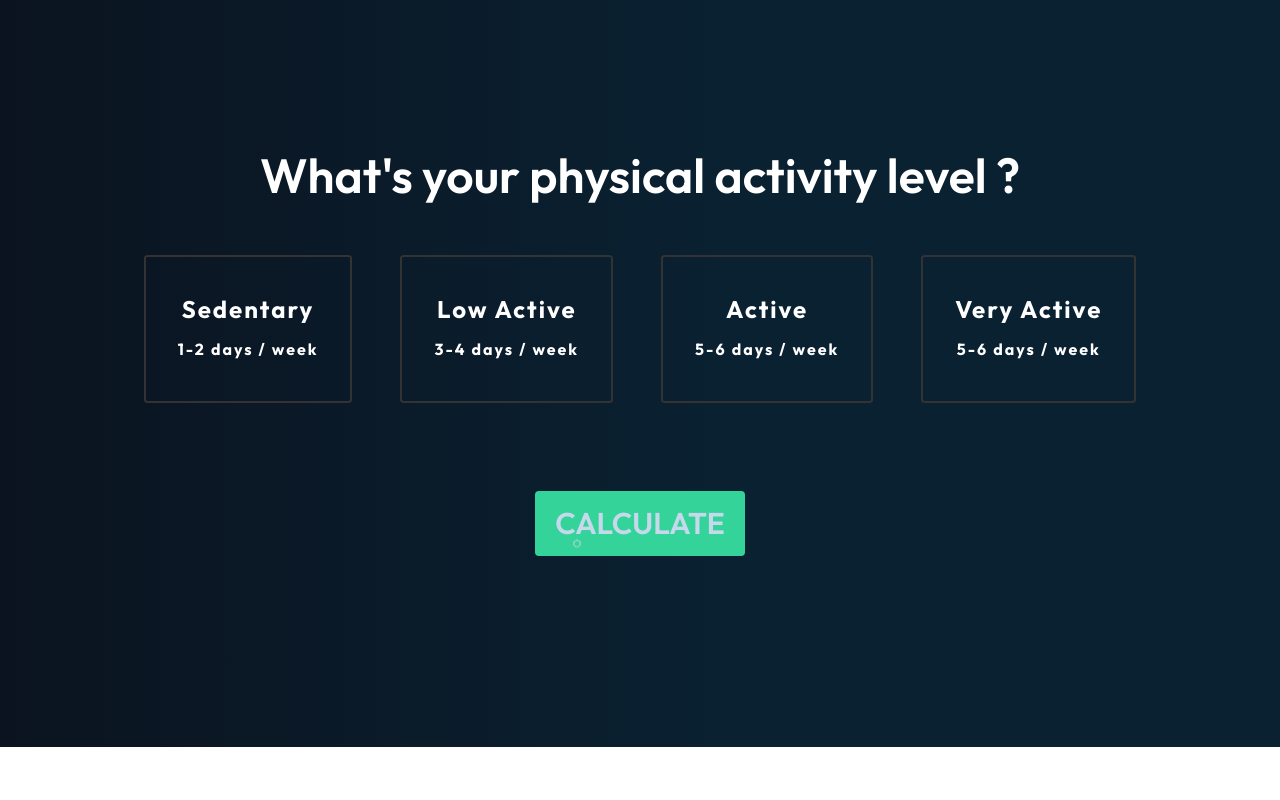
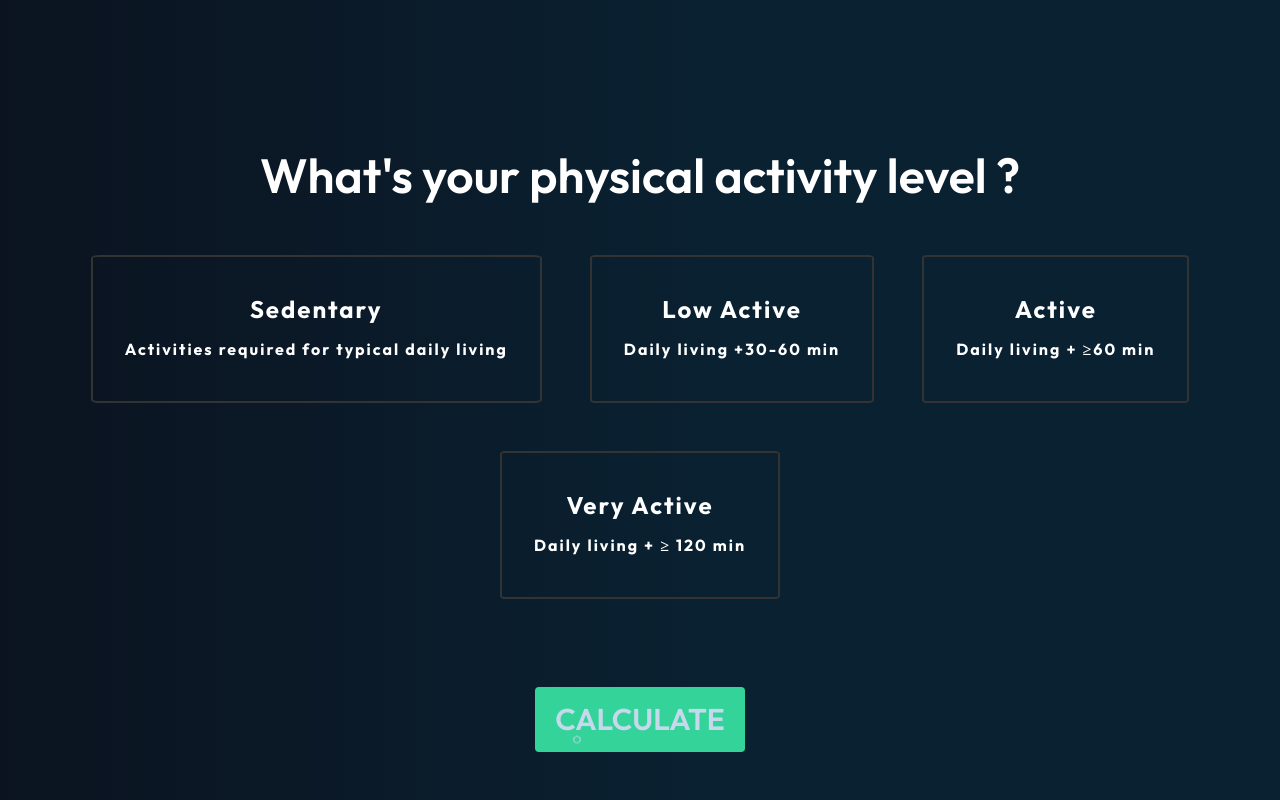
Before and after one commit to polanaeem1/Fitness_app, a Next.js app: page /1/no in a window 1280 px wide. Shown: the part 613-1413 px from the top of the page. Before the commit the page ends 1360 px from the top, so only its background shows below. Built offline with nearby package versions, Linux system fonts and the light colour scheme.

Commit message:
update activity

```diff
--- a/app/[slug]/no/page.jsx
+++ b/app/[slug]/no/page.jsx
@@ -243,7 +243,7 @@ const page = () => {
                   Sedentary
                 </h5>
                 <p className="text-white text-[0.8rem] lg:text-[1rem] font-bold">
-                  1-2 days / week
+                  Activities required for typical daily living
                 </p>
               </motion.div>
               <motion.div
@@ -275,7 +275,7 @@ const page = () => {
                   Low Active
                 </h5>
                 <p className="text-white text-[0.8rem] lg:text-[1rem] font-bold">
-                  3-4 days / week
+                  Daily living +30-60 min
                 </p>
               </motion.div>
               <motion.div
@@ -307,7 +307,7 @@ const page = () => {
                   Active
                 </h5>
                 <p className="text-white text-[0.8rem] lg:text-[1rem] font-bold">
-                  5-6 days / week
+                  Daily living + ≥60 min
                 </p>
               </motion.div>
               <motion.div
@@ -339,7 +339,7 @@ const page = () => {
                   Very Active
                 </h5>
                 <p className="text-white text-[0.8rem] lg:text-[1rem] font-bold">
-                  5-6 days / week
+                  Daily living + ≥ 120 min
                 </p>
               </motion.div>
             </motion.div>
```
